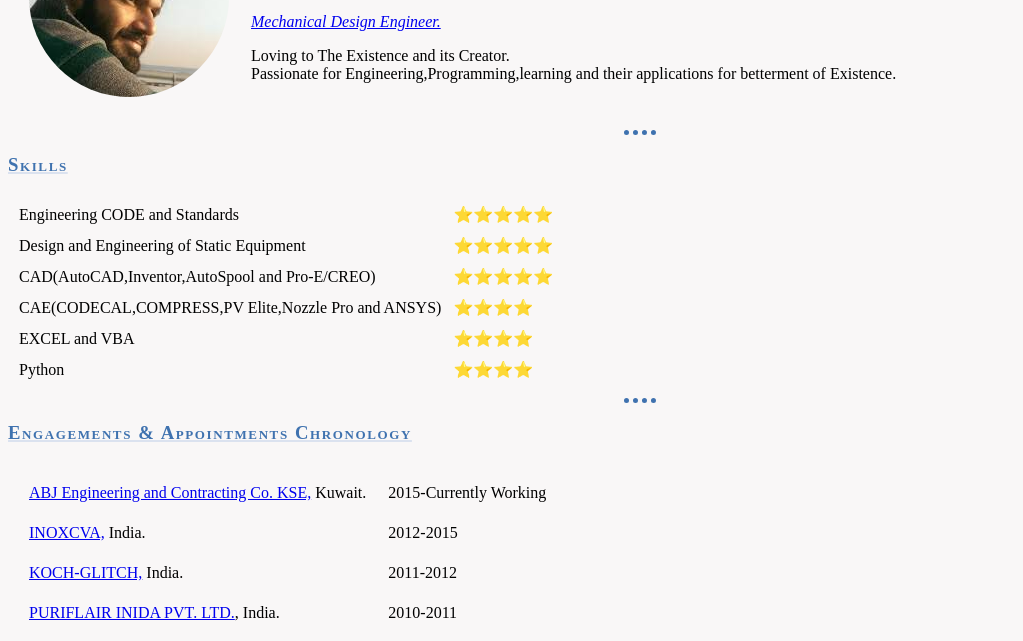
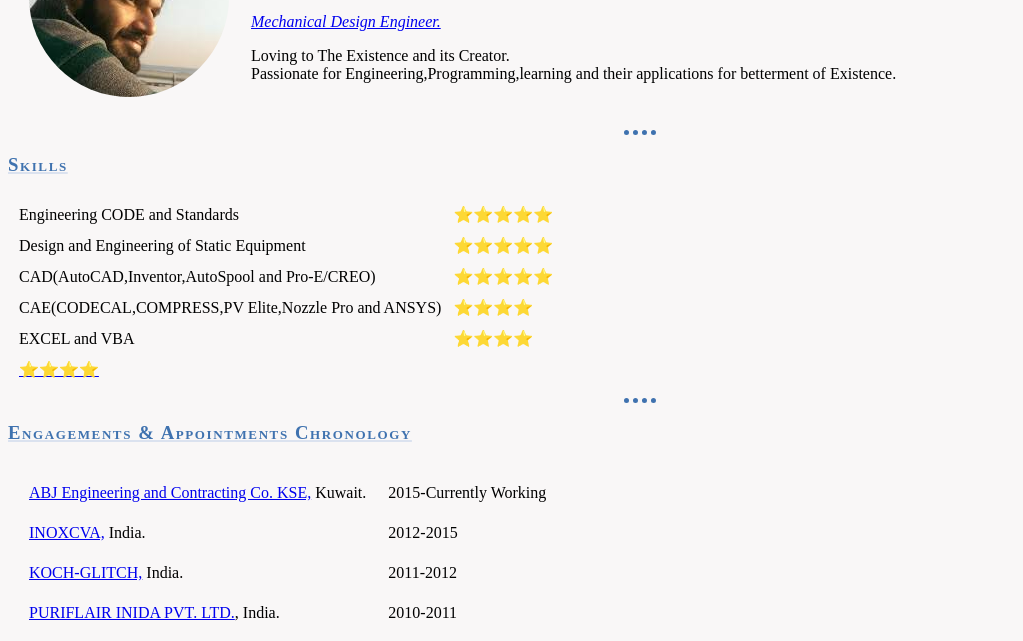
Before and after one commit to PandyaArpan/CV, a plain HTML site: page index.html in a window 1280 px wide. Shown: the part 159-800 px from the top of the page, without its empty margins (0-1023 px from the left). Drawn offline with Linux system fonts and the light colour scheme.

Commit message:
added codewars kata link
added a link at python skill

```diff
--- a/index.html
+++ b/index.html
@@ -74,7 +74,7 @@
         <td>⭐⭐⭐⭐</td>
       </tr>
       <tr>
-        <td>Python</td>
+        <td><a href="https://www.codewars.com/users/vappandya/badges/large>Python>/a></td>
         <td>⭐⭐⭐⭐</td>
       </tr>
     </table>
```
